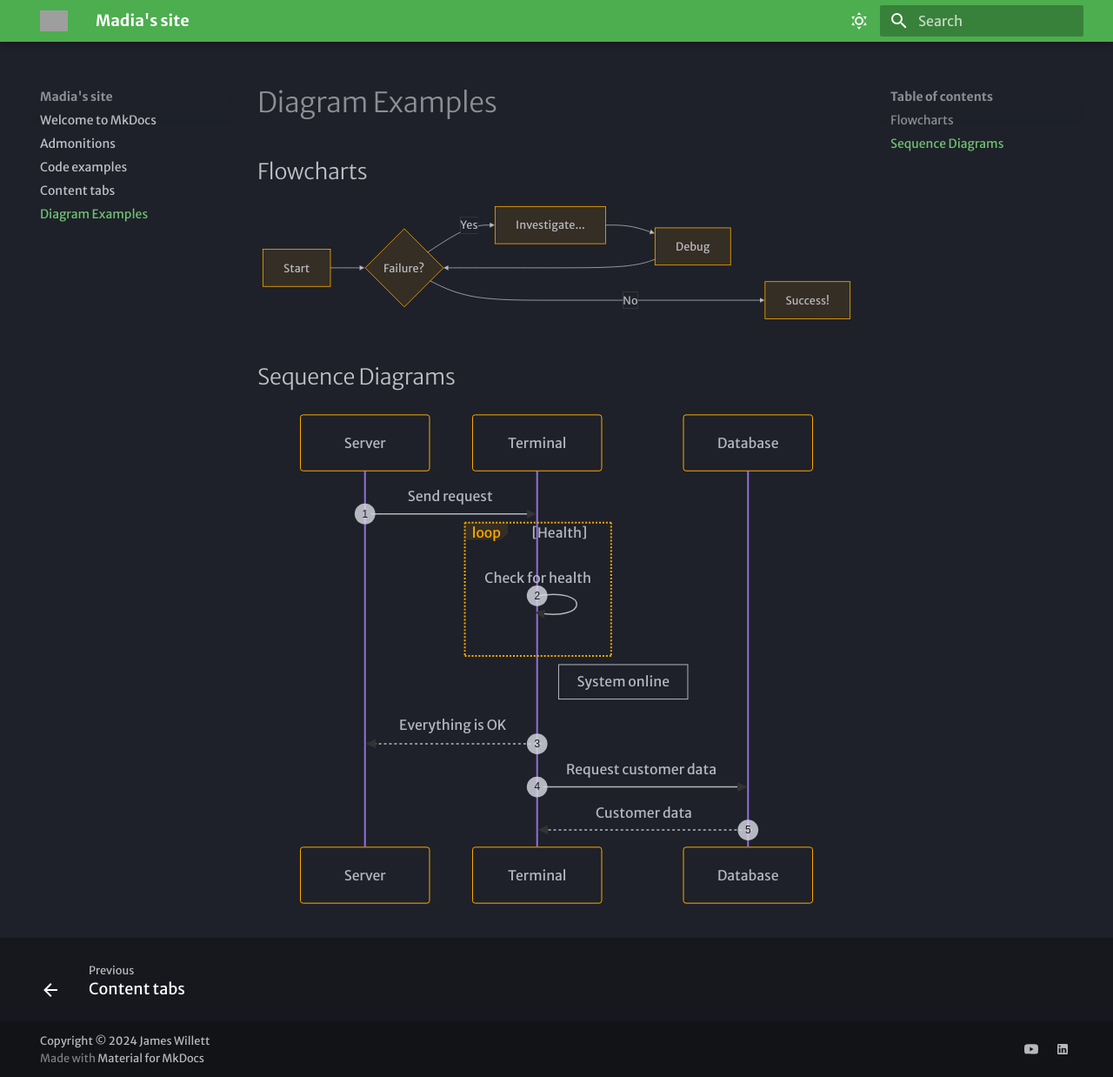
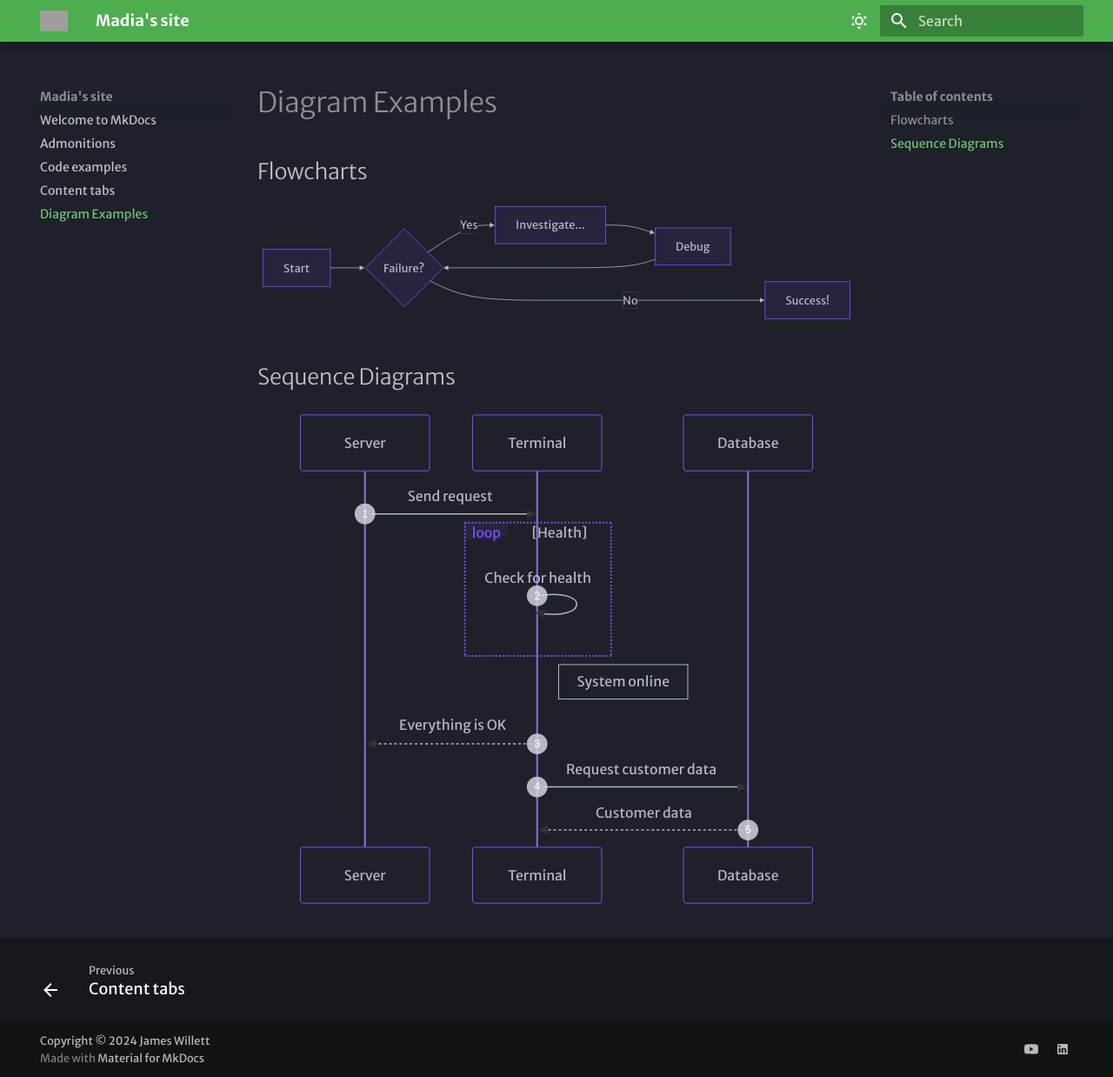
Before and after one commit to mmwilder26/mkdocs-material, an MkDocs documentation site: the page built from docs/diagram-examples.md, in a window 1280 px wide and 1238 px high. Shown: the whole window at 87% size. Built offline with MkDocs 1.6.1 and Material for MkDocs 9.7.7, drawn with Linux system fonts in a browser that asks for light colours; some web fonts are replaced; grey boxes are pictures that could not be loaded.

Commit message:
Changing accent color back to deep purple
Signed-off-by: Madia Wilder <madiawilder@madiawilder-hnw57q5d44.attlocal.net>

```diff
--- a/mkdocs.yml
+++ b/mkdocs.yml
@@ -18,7 +18,7 @@ theme:
         icon: material/weather-sunny
         name: Dark mode
       primary: green
-      accent: amber
+      accent: deep purple
 
   # Light Mode
     - scheme: default
```
